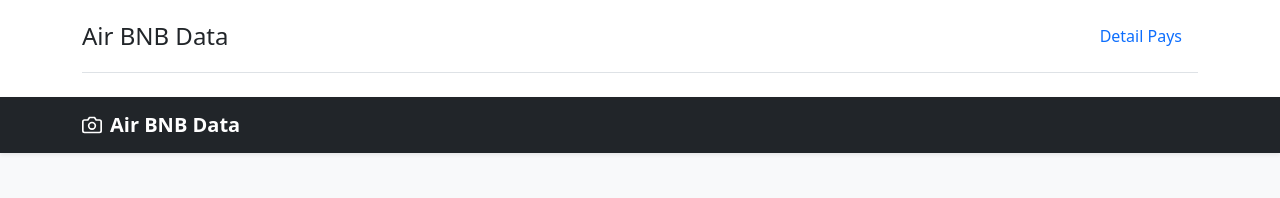
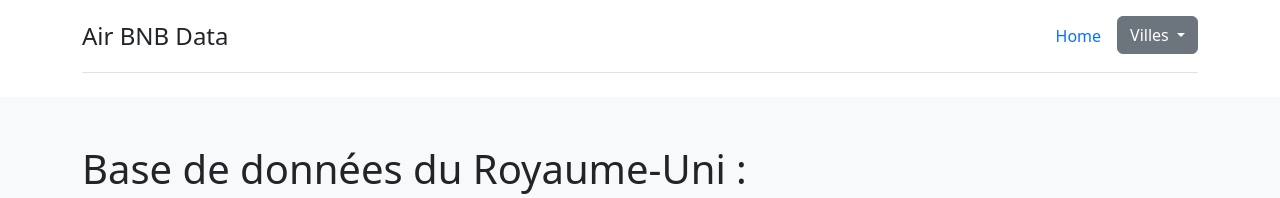
Before and after one commit to Benalieur/Air_BNB_project, a Django app: template django_airbnb/home_page/templates/home_page/home_page.html in a window 1280 px wide. Shown: the top 198 px of the page. Run offline with Django 4.2, Linux system fonts and the light colour scheme; the template is opened without the code that fills it, so the values that code supplies are empty.

Commit message:
version final anas

```diff
--- a/django_airbnb/home_page/templates/home_page/home_page.html
+++ b/django_airbnb/home_page/templates/home_page/home_page.html
@@ -1,19 +1,9 @@
 {% extends 'base.html' %}
+
+
 
 {% block content %}
 
-
-<header>
-
-  <div class="navbar navbar-dark bg-dark shadow-sm">
-    <div class="container">
-      <a href="#" class="navbar-brand d-flex align-items-center ">
-        <svg xmlns="http://www.w3.org/2000/svg" width="20" height="20" fill="none" stroke="currentColor" stroke-linecap="round" stroke-linejoin="round" stroke-width="2" aria-hidden="true" class="me-2" viewBox="0 0 24 24"><path d="M23 19a2 2 0 0 1-2 2H3a2 2 0 0 1-2-2V8a2 2 0 0 1 2-2h4l2-3h6l2 3h4a2 2 0 0 1 2 2z"/><circle cx="12" cy="13" r="4"/></svg>
-        <strong>Air BNB Data</strong>
-      </a>
-    </div>
-  </div>
-</header>
 <main>
 
     <div class="album py-5 bg-light">
@@ -30,7 +20,7 @@
               <p class="card-text">Récupérer ici toutes les informations de Bristol, Royaume-Unis.</p>
               <div class="d-flex justify-content-between align-items-center">
                 <div class="btn-group">
-                  <a href="detail/" class="btn btn-outline-secondary">Voir</a>
+                  <a href="#" class="btn btn-outline-secondary">Voir</a>
                 </div>
               </div>
             </div>
@@ -44,7 +34,7 @@
               <p class="card-text">Récupérer ici toutes les informations de Édimbourg, Royaume-Unis.</p>
               <div class="d-flex justify-content-between align-items-center">
                 <div class="btn-group">
-                    <a href="detail/" class="btn btn-outline-secondary">Voir</a>
+                    <a href="#" class="btn btn-outline-secondary">Voir</a>
                 </div>
               </div>
             </div>
@@ -58,7 +48,7 @@
               <p class="card-text">Récupérer ici toutes les informations de Manchester, Royaume-Unis.</p>
               <div class="d-flex justify-content-between align-items-center">
                 <div class="btn-group">
-                  <a href="detail/" class="btn btn-outline-secondary">Voir</a>
+                  <a href="#" class="btn btn-outline-secondary">Voir</a>
                 </div>
               </div>
             </div>
@@ -74,7 +64,7 @@
               <p class="card-text">Récupérer ici toutes les informations de Londres, Royaume-Unis.</p>
               <div class="d-flex justify-content-between align-items-center">
                 <div class="btn-group">
-                  <a href="detail/" class="btn btn-outline-secondary">Voir</a>
+                  <a href="detail" class="btn btn-outline-secondary">Londres</a>
                 </div>
               </div>
             </div>
@@ -91,12 +81,5 @@
 
 </main>
 
-<footer class="text-muted py-5">
-  <div class="container">
-    <p class="mb-1">&copy; 2022 Anas et Benji</p>
-  </div>
-</footer>
-
-
 
 {% endblock content %}
--- a/django_airbnb/templates/includes/header.html
+++ b/django_airbnb/templates/includes/header.html
@@ -1,5 +1,5 @@
 {% url 'detail' as url_detail %}
-{% comment %} {% url 'home' as url_home%} {% endcomment %}
+{% url 'home' as url_home%}
 
 
 
@@ -9,17 +9,23 @@
           <span class="fs-4">Air BNB Data</span>
         </a>
       <ul class="nav nav-pills">
-        {% comment %} {% if request.path == url_home  %}
+        {% if request.path == url_home  %}
         <li class="nav-item"><a href="{{url_home}}" class="nav-link active" aria-current="page">Home</a></li>
         {% else %}
         <li class="nav-item"><a href="{{url_home}}" class="nav-link " aria-current="page">Home</a></li>
-        {% endif %} {% endcomment %}
+        {% endif %}
+        <div class="dropdown">
+          <button class="btn btn-secondary dropdown-toggle" type="button" data-bs-toggle="dropdown" aria-expanded="false">
+            Villes
+          </button>
+          <ul class="dropdown-menu dropdown-menu-dark">
+            <li><a class="dropdown-item active" href="detail">Londres</a></li>
+            <li><a class="dropdown-item" href="#">Bristol</a></li>
+            <li><a class="dropdown-item" href="#">Edimbourg</a></li>
+            <li><a class="dropdown-item" href="#">Manchester</a></li>
+          </ul>
+        </div>
 
-        {% if request.path == url_detail  %}
-        <li class="nav-item"><a href="{{url_detail}}" class="nav-link active" aria-current="page">Detail Pays</a></li>
-        {% else %}
-        <li class="nav-item"><a href="{{url_detail}}" class="nav-link " aria-current="page">Detail Pays</a></li>
-        {% endif %}
       </ul>
     </header>
 
```
